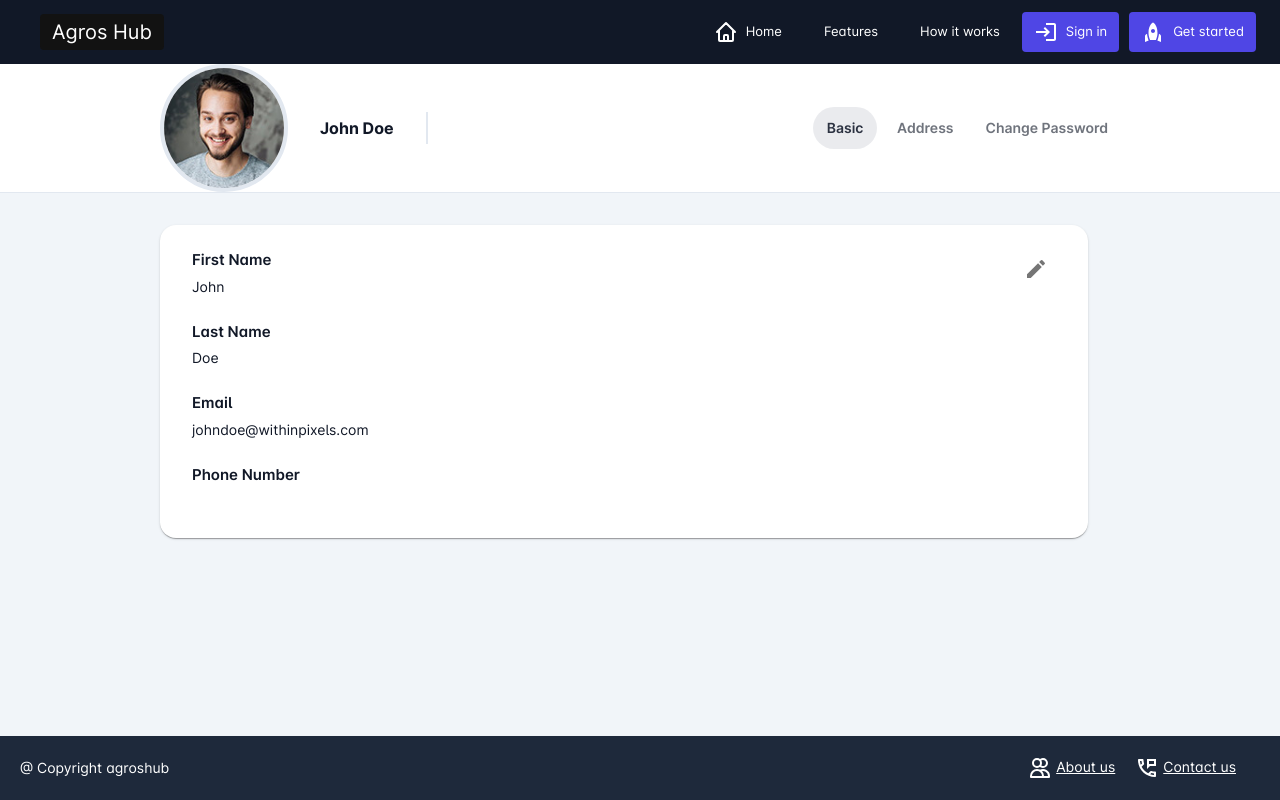
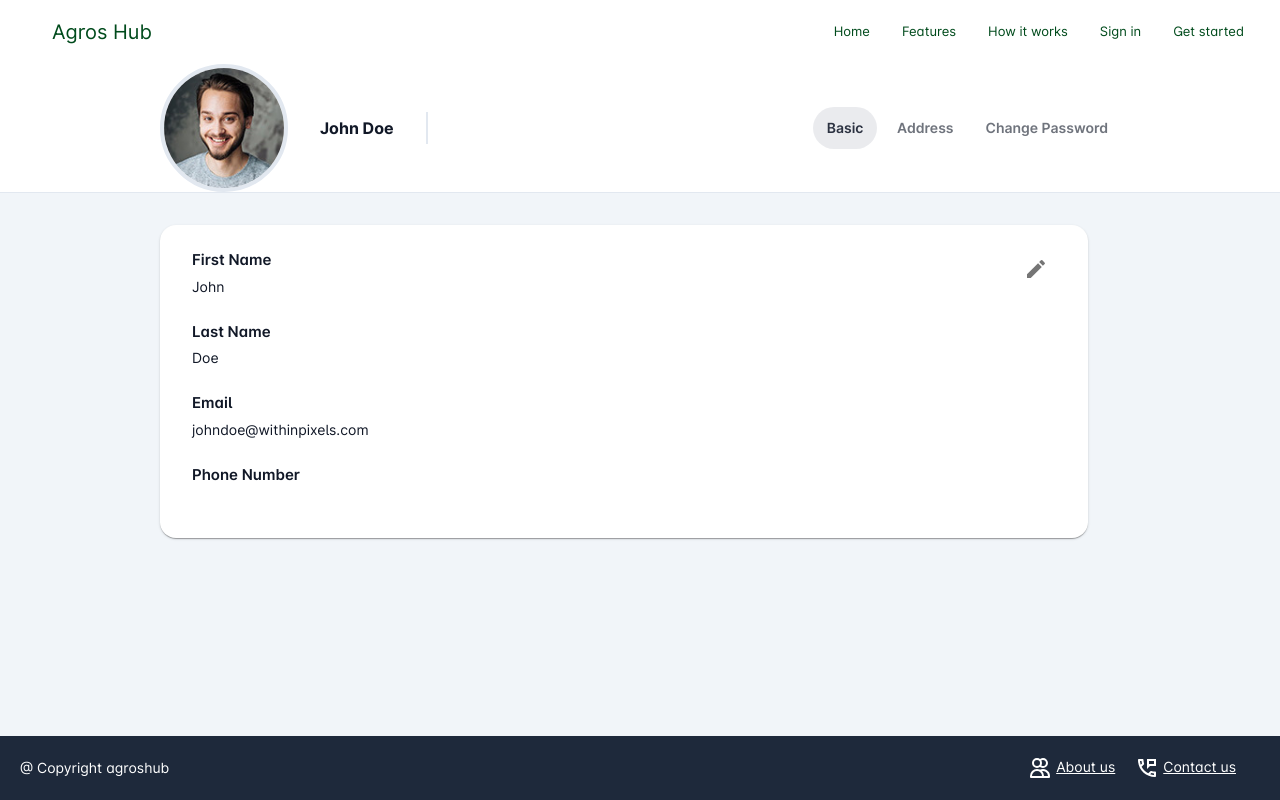
Before and after one commit to techwitzs-ventures/agros-website, a React (Create React App) app: page /apps/profile in a window 1280 px wide. Built offline with nearby package versions, Linux system fonts and the light colour scheme; what aws-amplify, mobile-detect would draw is missing.

Commit message:
navbar and navigation item color changed

```diff
--- a/src/@fuse/core/FuseNavigation/horizontal/types/FuseNavHorizontalItem.js
+++ b/src/@fuse/core/FuseNavigation/horizontal/types/FuseNavHorizontalItem.js
@@ -8,10 +8,8 @@ import { memo, useMemo } from 'react';
 import withRouter from '@fuse/core/withRouter';
 import FuseNavBadge from '../../FuseNavBadge';
 import FuseSvgIcon from '../../../FuseSvgIcon';
-import RocketIcon from '@mui/icons-material/Rocket';
 
 const StyledListItem = styled(ListItem)(({ theme }) => ({
-  marginLeft: "10px",
   borderRadius: 4,
   color: theme.palette.text.primary,
   textDecoration: 'none!important',
@@ -20,17 +18,6 @@ const StyledListItem = styled(ListItem)(({ theme }) => ({
     backgroundColor: `${theme.palette.secondary.main}!important`,
     color: `${theme.palette.secondary.contrastText}!important`,
     pointerEvents: 'none',
-    '& .fuse-list-item-text-primary': {
-      color: 'inherit',
-    },
-    '& .fuse-list-item-icon': {
-      color: 'inherit',
-    },
-  },
-  '&.sign-signup-active': {
-    backgroundColor: `${theme.palette.secondary.main}!important`,
-    color: `${theme.palette.secondary.contrastText}!important`,
-    pointerEvents: 'cursor',
     '& .fuse-list-item-text-primary': {
       color: 'inherit',
     },
@@ -54,23 +41,19 @@ function FuseNavHorizontalItem(props) {
         component={NavLinkAdapter}
         to={item.url || ''}
         activeClassName={item.url ? 'active' : ''}
-        className={clsx('fuse-list-item', item.active && 'active', item.id === 'signup' && 'sign-signup-active', item.id === 'signin' && 'sign-signup-active')}
+        className={clsx('fuse-list-item', item.active && 'active')}
         end={item.end}
         role="button"
         sx={item.sx}
         disabled={item.disabled}
       >
-        {item.icon && item.id !== 'signup' && (
+        {item.icon && (
           <FuseSvgIcon
             className={clsx('fuse-list-item-icon shrink-0', item.iconClass)}
             color="action"
           >
             {item.icon}
           </FuseSvgIcon>
-        )}
-
-        {item.id === "signup" && (
-          <RocketIcon />
         )}
 
         <ListItemText
--- a/src/app/configs/navigationConfig.js
+++ b/src/app/configs/navigationConfig.js
@@ -11,7 +11,6 @@ const navigationConfig = [
     title: 'Home',
     type: 'item',
     auth: authRoles.onlyGuest,
-    icon: 'heroicons-outline:home',
     translate: 'Home',
     url: '/apps/home'
   },
@@ -36,7 +35,6 @@ const navigationConfig = [
     title: 'Sign in',
     type: 'item',
     auth: authRoles.onlyGuest,
-    icon: 'material-outline:login',
     translate: 'Sign in',
     url: 'https://feature.d3u7ml2c0tfxhv.amplifyapp.com/'
   },
--- a/src/app/configs/settingsConfig.js
+++ b/src/app/configs/settingsConfig.js
@@ -9,10 +9,10 @@ const settingsConfig = {
   customScrollbars: true,
   direction: i18n.dir(i18n.options.lng) || 'ltr', // rtl, ltr
   theme: {
-    main: themesConfig.default,
-    navbar: themesConfig.defaultDark,
-    toolbar: themesConfig.default,
-    footer: themesConfig.defaultDark,
+    main: themesConfig.agromain,
+    navbar: themesConfig.agronavbar,
+    toolbar: themesConfig.agrotoolbar,
+    footer: themesConfig.agrofooter,
   },
   /*
    To make whole app auth protected by default set defaultAuth:['admin','staff','user']
--- a/src/app/configs/themesConfig.js
+++ b/src/app/configs/themesConfig.js
@@ -13,7 +13,149 @@ export const darkPaletteText = {
   disabled: 'rgb(156, 163, 175)',
 };
 
+export const agroWebsitePaletteText = {
+  primary: '#004b1c',
+  secondary: '#004b1c',
+  disabled: 'rgb(156, 163, 175)',
+}
+
 const themesConfig = {
+  agrotoolbar: {
+    palette: {
+      mode: 'light',
+      divider: '#e2e8f0',
+      text: lightPaletteText,
+      common: {
+        black: 'rgb(17, 24, 39)',
+        white: 'rgb(255, 255, 255)',
+      },
+      primary: {
+        light: '#64748b',
+        main: '#1e293b',
+        dark: '#0f172a',
+        contrastText: darkPaletteText.primary,
+      },
+      secondary: {
+        light: '#818cf8',
+        main: '#4f46e5',
+        dark: '#3730a3',
+        contrastText: darkPaletteText.primary,
+      },
+      background: {
+        paper: '#FFFFFF',
+        default: '#f1f5f9',
+      },
+      error: {
+        light: '#ffcdd2',
+        main: '#f44336',
+        dark: '#b71c1c',
+      },
+    },
+    status: {
+      danger: 'orange',
+    },
+  },
+  agromain: {
+    palette: {
+      mode: 'light',
+      divider: '#e2e8f0',
+      text: lightPaletteText,
+      common: {
+        black: 'rgb(17, 24, 39)',
+        white: 'rgb(255, 255, 255)',
+      },
+      primary: {
+        light: '#64748b',
+        main: '#1e293b',
+        dark: '#0f172a',
+        contrastText: darkPaletteText.primary,
+      },
+      secondary: {
+        light: '#818cf8',
+        main: '#4f46e5',
+        dark: '#3730a3',
+        contrastText: darkPaletteText.primary,
+      },
+      background: {
+        paper: '#FFFFFF',
+        default: '#f1f5f9',
+      },
+      error: {
+        light: '#ffcdd2',
+        main: '#f44336',
+        dark: '#b71c1c',
+      },
+    },
+    status: {
+      danger: 'orange',
+    },
+  },
+  agronavbar: {
+    palette: {
+      mode: 'light',
+      divider: '#e2e8f0',
+      text: agroWebsitePaletteText,
+      primary: {
+        light: '#fdf3da',
+        main: '#f8d683',
+        dark: '#f3bc53',
+        contrastText: agroWebsitePaletteText.primary,
+      },
+      secondary: {
+        light: '#FADCB3',
+        main: '#FFFFFF',
+        dark: '#ec9339',
+        contrastText: agroWebsitePaletteText.primary,
+      },
+      background: {
+        paper: '#FAFBFD',
+        default: '#FFFFFF',
+      },
+      error: {
+        light: '#ffcdd2',
+        main: '#f44336',
+        dark: '#b71c1c',
+      },
+    },
+    status: {
+      danger: 'orange',
+    },
+  },
+  agrofooter: {
+    palette: {
+      mode: 'dark',
+      divider: 'rgba(241,245,249,.12)',
+      text: darkPaletteText,
+      common: {
+        black: 'rgb(17, 24, 39)',
+        white: 'rgb(255, 255, 255)',
+      },
+      primary: {
+        light: '#64748b',
+        main: '#334155',
+        dark: '#0f172a',
+        contrastText: darkPaletteText.primary,
+      },
+      secondary: {
+        light: '#818cf8',
+        main: '#4f46e5',
+        dark: '#3730a3',
+        contrastText: darkPaletteText.primary,
+      },
+      background: {
+        paper: '#1e293b',
+        default: '#111827',
+      },
+      error: {
+        light: '#ffcdd2',
+        main: '#f44336',
+        dark: '#b71c1c',
+      },
+      status: {
+        danger: 'orange',
+      },
+    },
+  },
   default: {
     palette: {
       mode: 'light',
--- a/src/app/theme-layouts/shared-components/Logo.js
+++ b/src/app/theme-layouts/shared-components/Logo.js
@@ -21,10 +21,7 @@ function Logo() {
     <Root className="flex items-center">
       {/* <img className="logo-icon w-32 h-32" src="assets/images/logo/logo.svg" alt="logo" /> */}
 
-      <div
-        className="badge flex items-center py-4 px-8 mx-8 rounded"
-        style={{ backgroundColor: '#121212', color: '#ffff'}}
-      >
+      <div className="badge flex items-center py-4 px-8 mx-8 rounded">
         <span className="text-20 mx-4">{config.APPLICATION_NAME}</span>
       </div>
     </Root>
```
